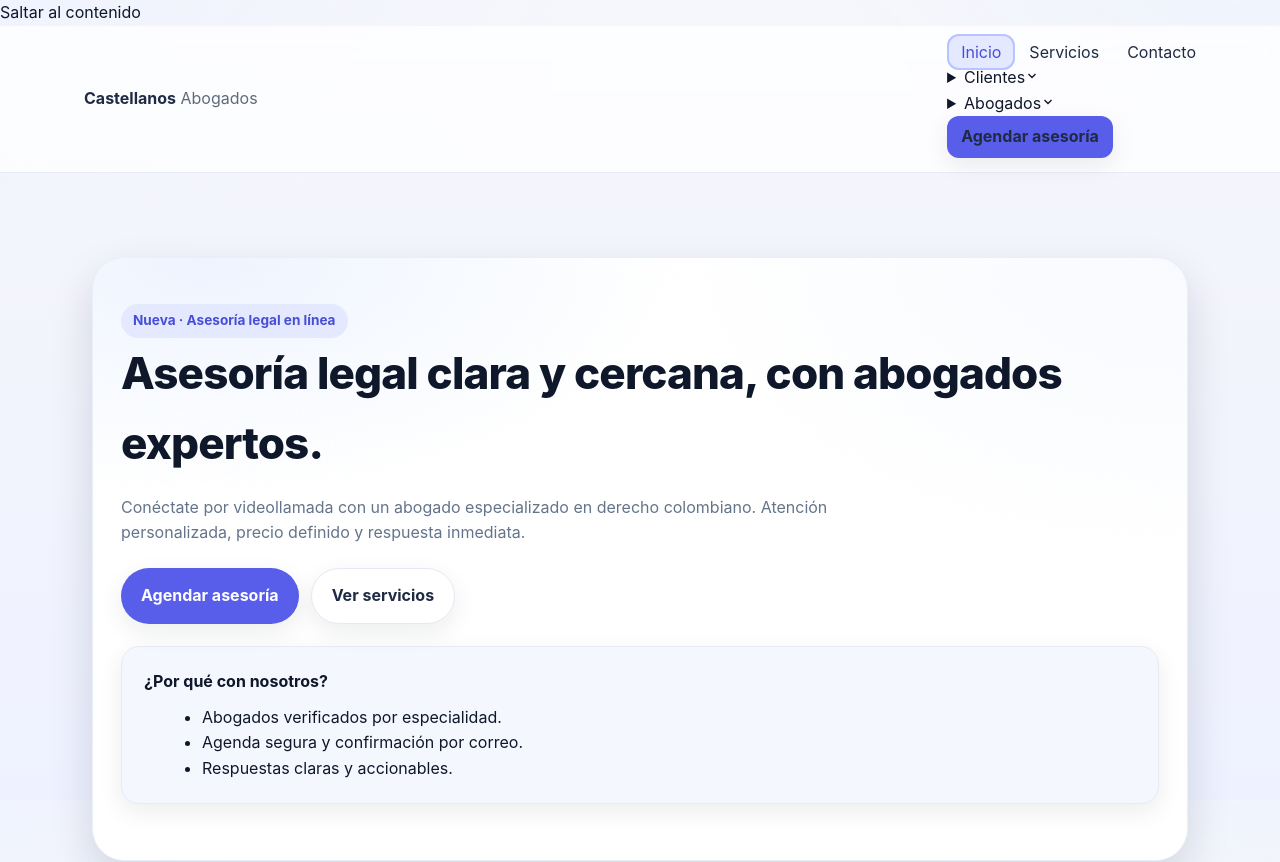
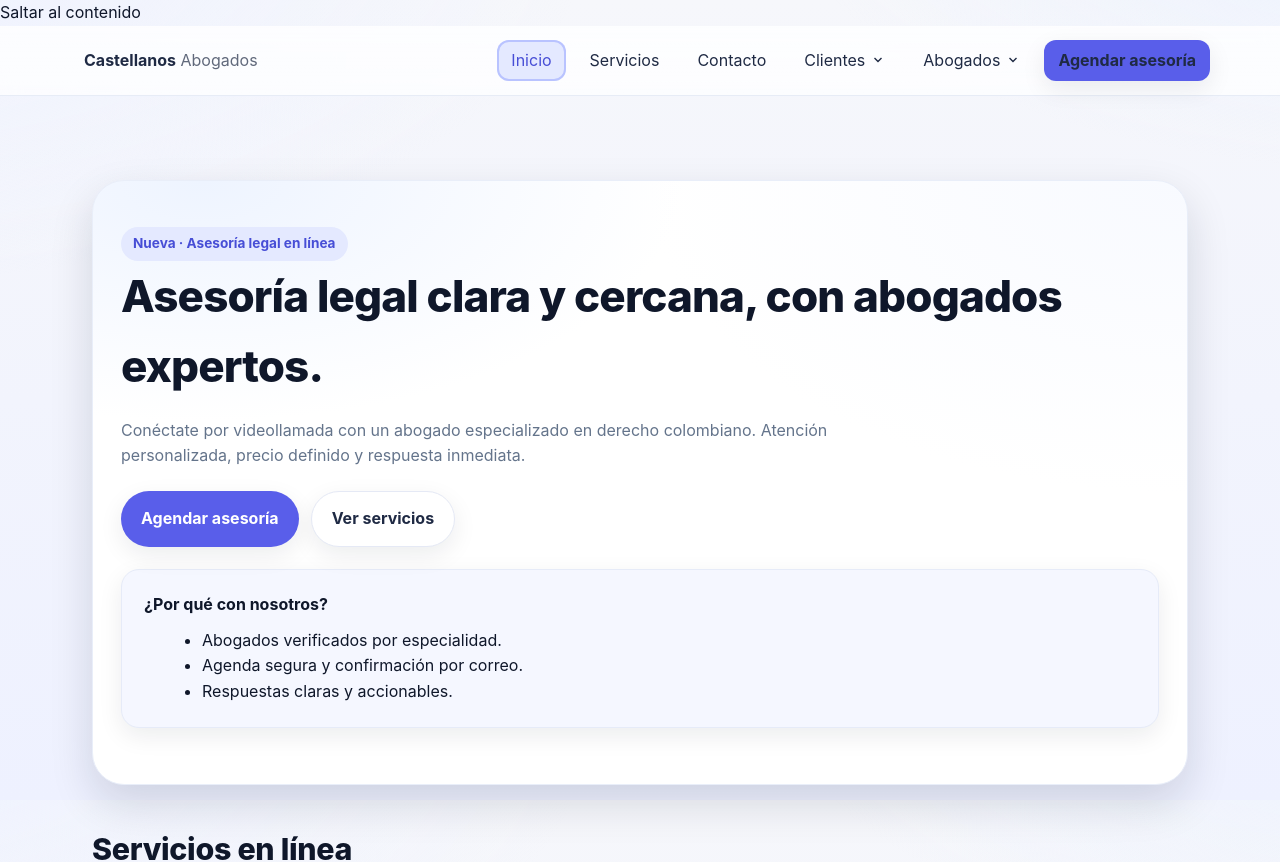
Before and after one commit to jjonnas1/castellanosabogados, a Next.js app: page / in a window 1280 px wide. Shown: the top 862 px of the page. Built offline with nearby package versions, Linux system fonts and the light colour scheme.

Commit message:
Update globals.css

```diff
--- a/app/globals.css
+++ b/app/globals.css
@@ -254,3 +254,60 @@ input:focus,select:focus,textarea:focus{outline:none;box-shadow:0 0 0 4px rgba(9
   }
 }
 .cta-band strong { letter-spacing: -.01em; }
+/* --- Menú principal: distribución y separación --- */
+.menu {
+  display: flex;
+  align-items: center;
+  gap: 10px;
+}
+
+/* --- Dropdown accesible con <details> --- */
+.dropdown {
+  position: relative;
+}
+
+.dropdown[open] > .dropdown-trigger {
+  background: var(--brand-100);
+  color: var(--brand-700);
+}
+
+.dropdown-trigger {
+  display: inline-flex;
+  align-items: center;
+  gap: 6px;
+  padding: 8px 14px;
+  border-radius: 12px;
+  cursor: pointer;
+  user-select: none;
+  list-style: none;
+  color: #1f2a44;
+}
+.dropdown-trigger::-webkit-details-marker { display: none; }
+
+.dropdown-menu {
+  position: absolute;
+  top: calc(100% + 8px);
+  left: 0;
+  min-width: 220px;
+  background: #fff;
+  border: 1px solid #e6ebf8;
+  border-radius: 12px;
+  box-shadow: var(--shadow-soft);
+  padding: 8px;
+  z-index: 60;
+}
+
+.dropdown-menu li { list-style: none; }
+
+.dropdown-link {
+  display: block;
+  padding: 10px 12px;
+  border-radius: 10px;
+  color: var(--ink);
+}
+.dropdown-link:hover {
+  background: var(--brand-100);
+  color: var(--brand-700);
+}
+
+/* Cierre del dropdown al hacer click fuera en móviles: opcional si luego añadimos JS */
```
